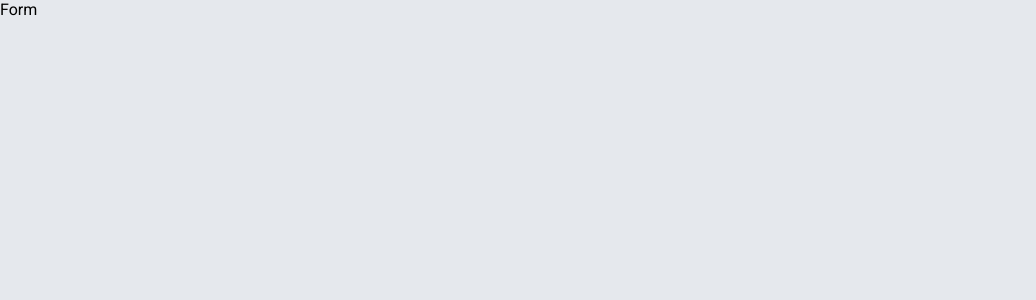
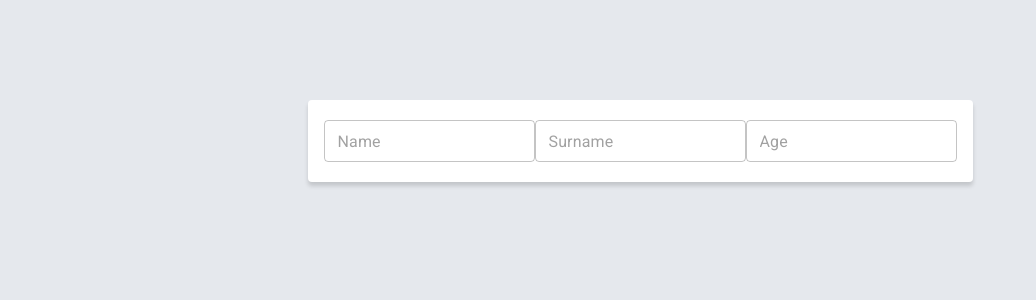
Before and after one commit to VoitihovichP/table_generator_test_task, a React (Vite) app: page / in a window 1280 px wide. Shown: the top 300 px of the page, without its empty margins (0-1036 px from the left). Built offline with nearby package versions, Linux system fonts and the light colour scheme.

Commit message:
feat: add input component

```diff
--- a/package.json
+++ b/package.json
@@ -15,7 +15,9 @@
     "@emotion/styled": "^11.11.0",
     "@fontsource/roboto": "^5.0.12",
     "@mui/material": "^5.15.11",
+    "@mui/styled-engine-sc": "^6.0.0-alpha.17",
     "@reduxjs/toolkit": "^2.2.1",
+    "classnames": "^2.5.1",
     "react": "^18.2.0",
     "react-dom": "^18.2.0",
     "react-hook-form": "^7.51.0",
--- a/prettier.config.cjs
+++ b/prettier.config.cjs
@@ -3,6 +3,7 @@ module.exports = {
     "tabWidth": 2,
     "semi": true,
     "singleQuote": true,
-    "printWidth": 120,
-    "bracketSpacing": true
+    "printWidth": 80,
+    "bracketSpacing": true,
+    "arrowParens": "always",
 }
--- a/src/Screens/TablesScreen/TablesScreen.tsx
+++ b/src/Screens/TablesScreen/TablesScreen.tsx
@@ -1,6 +1,6 @@
 import { FC } from 'react';
 
-import { Form } from '../../components/Form/Form.tsx';
+import { Form } from '@/src/Screens/TablesScreen/components/Form/Form.tsx';
 
 export const TablesScreen: FC = () => {
   return (
--- /dev/null
+++ b/src/Screens/TablesScreen/components/Form/Form.module.scss
@@ -0,0 +1,10 @@
+@use 'Styles/vars' as *;
+
+.form {
+  margin: 100px auto;
+  padding: 20px 16px;
+  width: fit-content;
+  border-radius: $border-radius-default;
+  background: $white;
+  box-shadow: 0 4px 4px 0 $transparent-black;
+}
--- /dev/null
+++ b/src/Screens/TablesScreen/components/Form/Form.tsx
@@ -0,0 +1,20 @@
+import { FC } from 'react';
+import { InputFormItem } from 'Components/Input/InputFormItem.tsx';
+import { FormProvider, useForm } from 'react-hook-form';
+
+import styles from './Form.module.scss';
+
+export const Form: FC = () => {
+  const formMethods = useForm();
+  return (
+    <FormProvider {...formMethods}>
+      <form className={styles.form}>
+        <div>
+          <InputFormItem name="userName" placeholder="Name" />
+          <InputFormItem name="userSurname" placeholder="Surname" />
+          <InputFormItem name="userAge" placeholder="Age" type="number" />
+        </div>
+      </form>
+    </FormProvider>
+  );
+};
--- a/src/components/Form/Form.tsx
+++ /dev/null
@@ -1,9 +0,0 @@
-import { FC } from 'react';
-
-export const Form: FC = () => {
-  return (
-    <div>
-      <div>Form</div>
-    </div>
-  );
-};
--- /dev/null
+++ b/src/components/Input/Input.module.scss
@@ -0,0 +1,8 @@
+@use 'Styles/vars' as *;
+
+.customInput {
+  input {
+    padding: 14px;
+    height: 0.9em;
+  }
+}
--- /dev/null
+++ b/src/components/Input/Input.tsx
@@ -0,0 +1,37 @@
+import React, { Ref } from 'react';
+import TextField, { TextFieldProps } from '@mui/material/TextField';
+import cn from 'classnames';
+
+import styles from './Input.module.scss';
+
+type InputProps = TextFieldProps;
+
+export const Input = React.forwardRef(
+  (
+    {
+      label,
+      value,
+      onChange,
+      variant,
+      placeholder,
+      className,
+      ...rest
+    }: InputProps,
+    ref,
+  ) => {
+    return (
+      <TextField
+        label={label}
+        className={cn(styles.customInput, className)}
+        variant={variant}
+        placeholder={placeholder}
+        value={value}
+        onChange={onChange}
+        inputRef={ref as Ref<HTMLDivElement>}
+        {...rest}
+      />
+    );
+  },
+);
+
+Input.displayName = 'Input';
--- /dev/null
+++ b/src/components/Input/InputFormItem.tsx
@@ -0,0 +1,32 @@
+import { FC } from 'react';
+import { TextFieldProps } from '@mui/material/TextField';
+import { Controller, useFormContext } from 'react-hook-form';
+import { Input } from 'Components/Input/Input.tsx';
+
+type InputFormItem = TextFieldProps & {
+  name: string;
+};
+
+export const InputFormItem: FC<InputFormItem> = ({
+  name,
+  defaultValue,
+  ...rest
+}) => {
+  const { control } = useFormContext();
+
+  return (
+    <Controller
+      name={name}
+      control={control}
+      defaultValue={defaultValue || ''}
+      render={({ field }) => (
+        <Input
+          {...field}
+          value={field.value}
+          onChange={field.onChange}
+          {...rest}
+        />
+      )}
+    />
+  );
+};
--- a/src/styles/_vars.scss
+++ b/src/styles/_vars.scss
@@ -1,3 +1,7 @@
+
+$border-radius-default: 4px;
+
+//colors
 $main-bg: #e5e8ed;
 
 $dark-blue: #0a508b;
@@ -14,3 +18,4 @@ $red: #eb5e58;
 $dark-red: #b0263d;
 
 $black: #212229;
+$transparent-black: rgba(0, 0, 0, 0.15);
--- a/vite.config.ts
+++ b/vite.config.ts
@@ -12,7 +12,6 @@ export default defineConfig({
       Models: path.resolve('./src/models'),
       Components: path.resolve('./src/components'),
       Hooks: path.resolve('./src/hooks'),
-      '@mui/styled-engine': '@mui/styled-engine-sc',
     },
   },
 });
```
